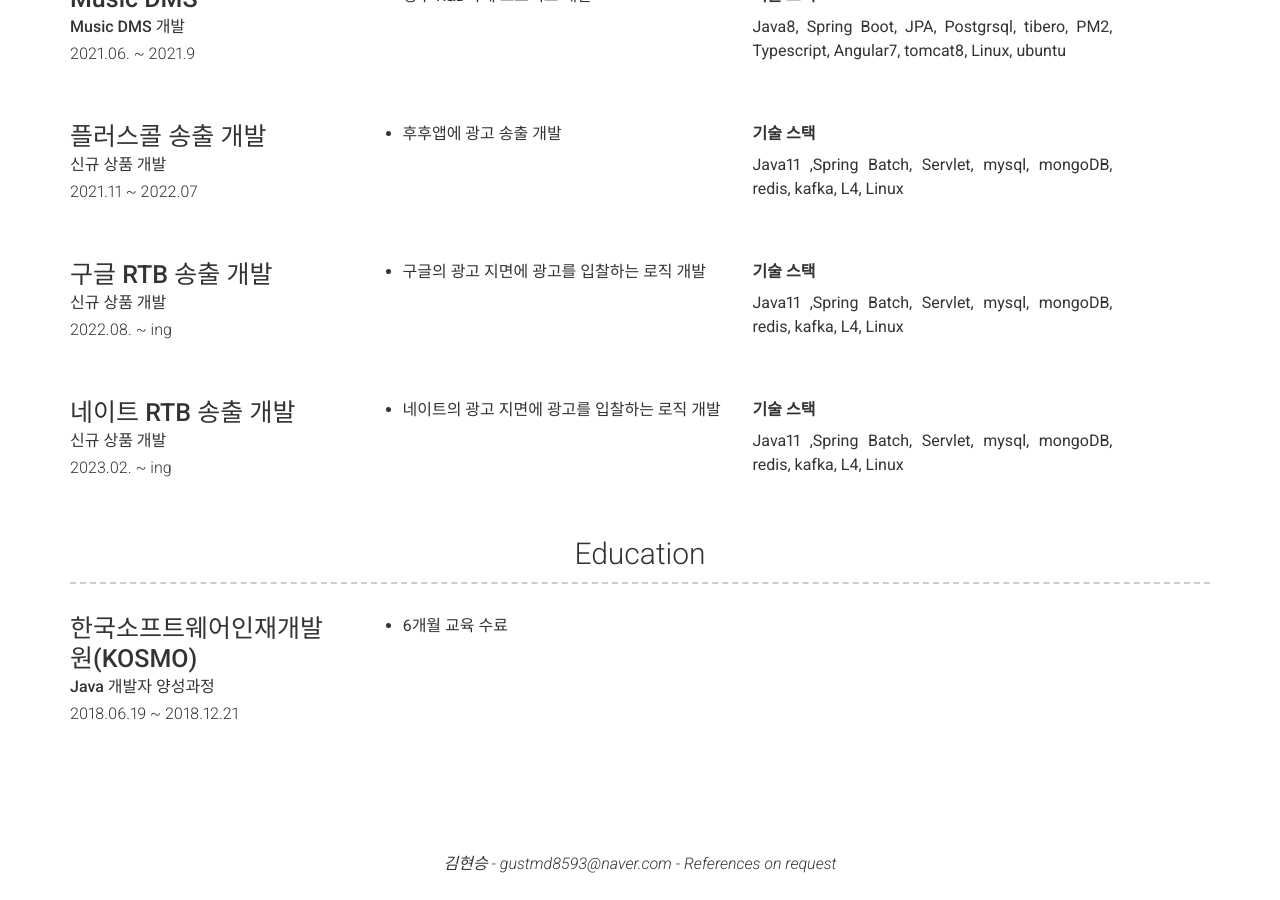
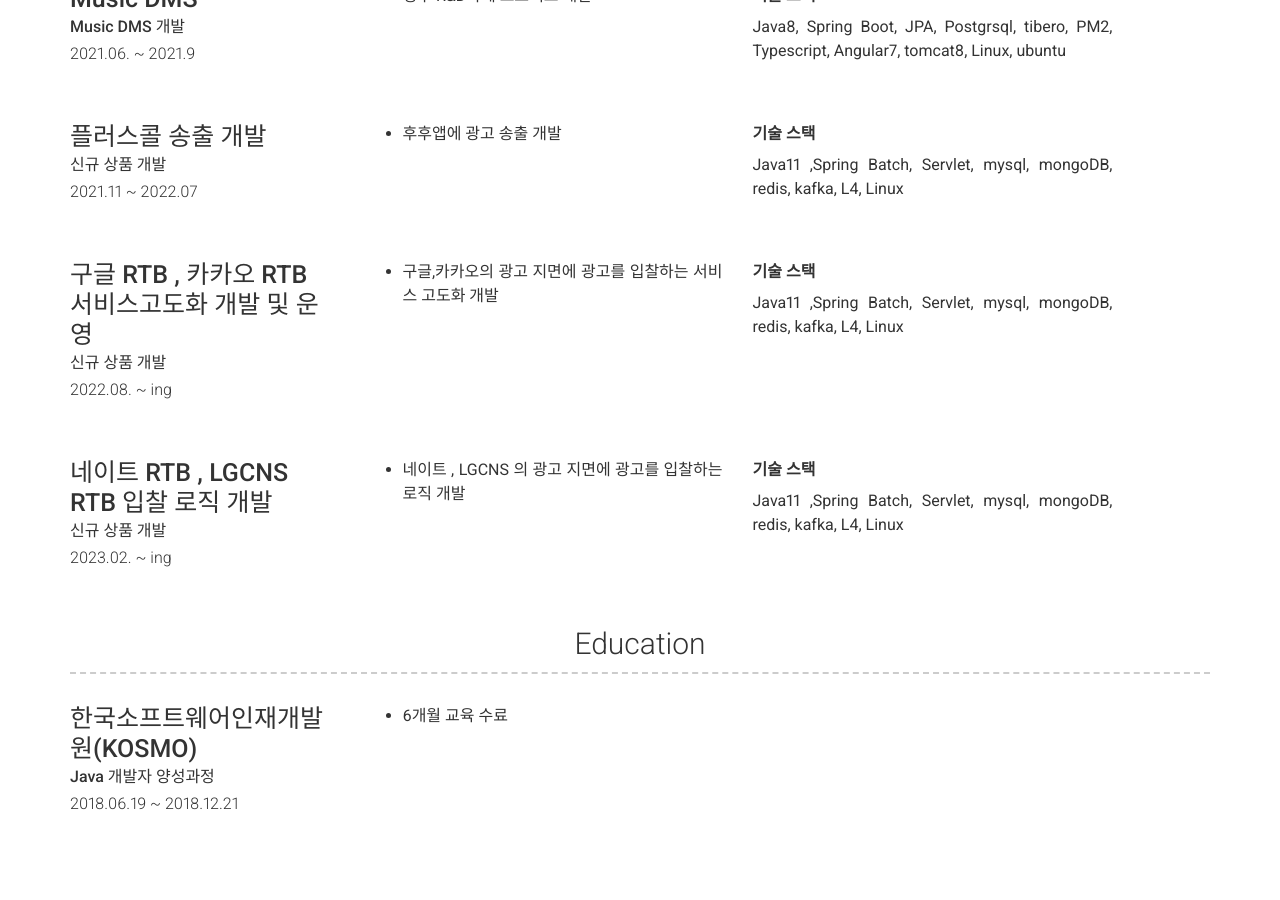
Before and after one commit to HyunSeung94/hyunseung94.github.io, a Jekyll site: the page built from index.md, in a window 1280 px wide and 900 px high, scrolled down 1500 px. Built offline with Jekyll 4.4.1, drawn with Linux system fonts in a browser that asks for light colours; nearby versions of some CDN libraries.

Commit message:
이력서 업데이트

```diff
--- a/_config.yml
+++ b/_config.yml
@@ -118,18 +118,18 @@ content:
           * 후후앱에 광고 송출 개발
         right: 기술 스택
         stack: Java11 ,Spring Batch, Servlet, mysql, mongoDB, redis, kafka, L4, Linux
-      - title: 구글 RTB 송출 개발
+      - title: 구글 RTB , 카카오 RTB 서비스고도화 개발 및 운영
         sub_title: 신규 상품 개발
         caption: 2022.08. ~ ing
         description: | # this will include new lines to allow paragraphs
-          * 구글의 광고 지면에 광고를 입찰하는 로직 개발
+          * 구글,카카오의 광고 지면에 광고를 입찰하는 서비스 고도화 개발
         right: 기술 스택
         stack: Java11 ,Spring Batch, Servlet, mysql, mongoDB, redis, kafka, L4, Linux
-      - title: 네이트 RTB 송출 개발
+      - title: 네이트 RTB , LGCNS RTB 입찰 로직 개발
         sub_title: 신규 상품 개발
         caption: 2023.02. ~ ing
         description: | # this will include new lines to allow paragraphs
-          * 네이트의 광고 지면에 광고를 입찰하는 로직 개발
+          * 네이트 , LGCNS 의 광고 지면에 광고를 입찰하는 로직 개발
         right: 기술 스택
         stack: Java11 ,Spring Batch, Servlet, mysql, mongoDB, redis, kafka, L4, Linux
   - title: Education
```
